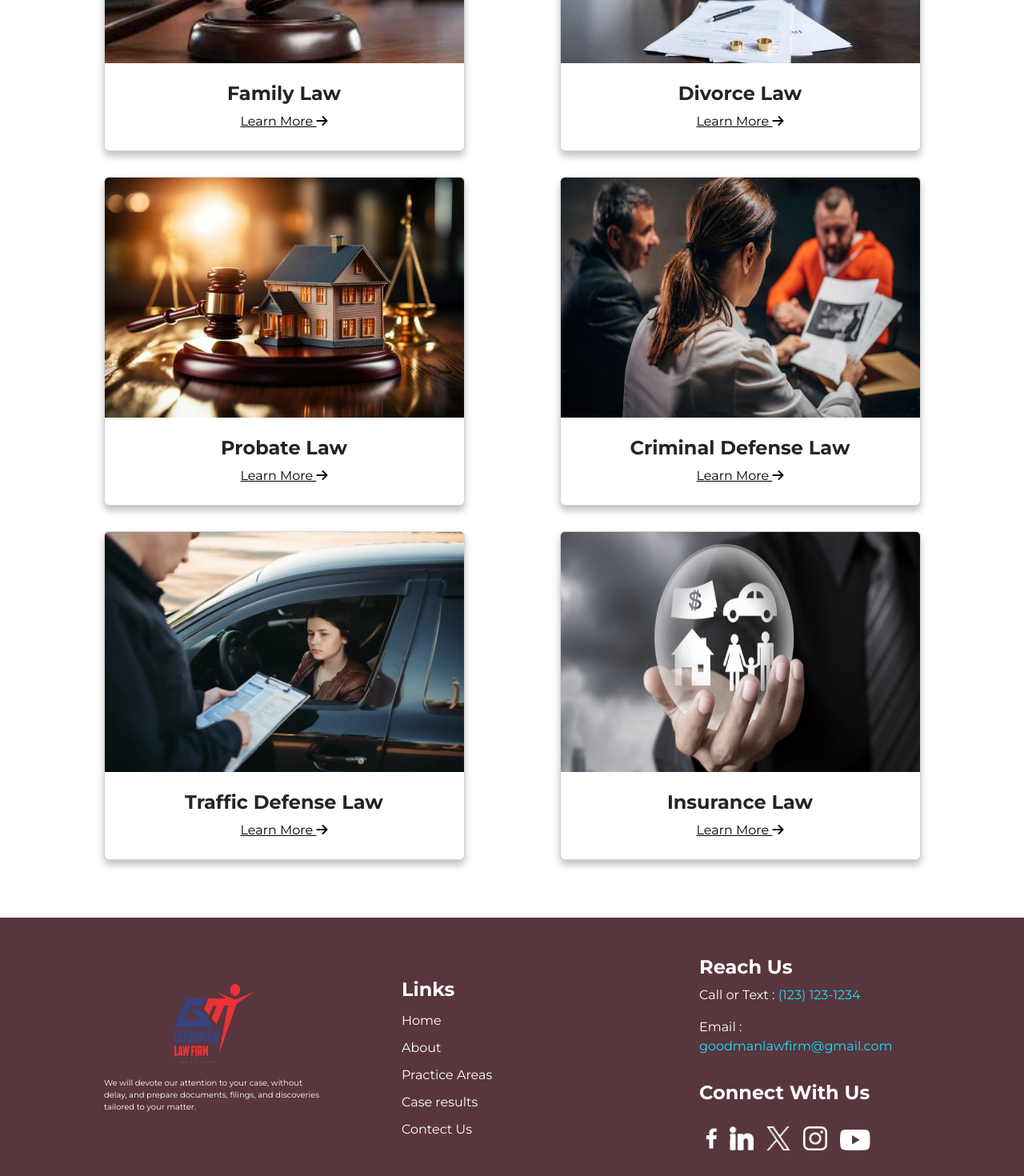
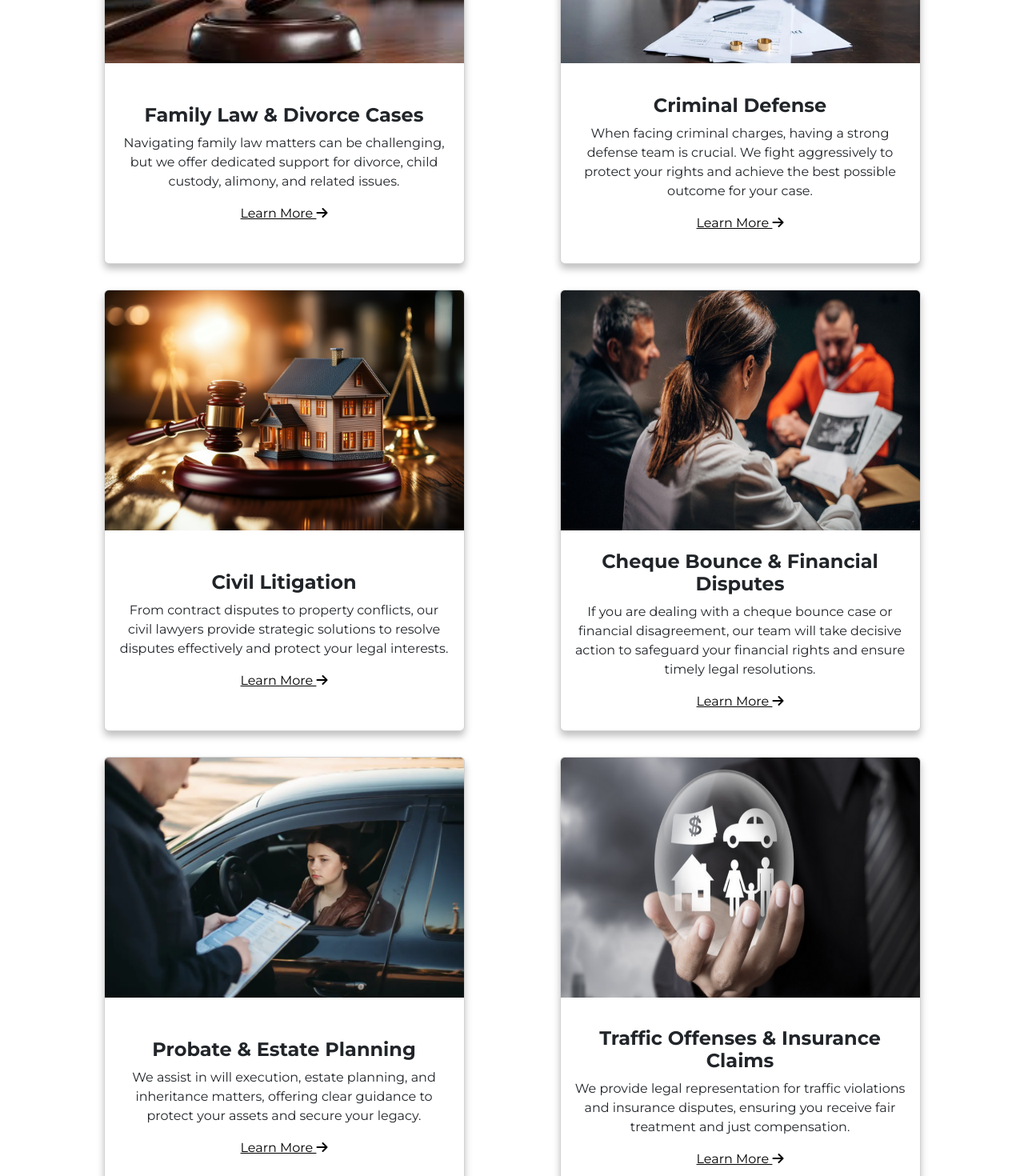
Before and after one commit to NaveenDanielRaj/gdman, a React (Vite) app: page /practiceAreas in a window 1280 px wide. Shown: the part 1100-2570 px from the top of the page at 80% size. Built offline with nearby package versions, Linux system fonts and the light colour scheme.

Commit message:
feat : about us change

```diff
--- a/src/App.css
+++ b/src/App.css
@@ -270,6 +270,12 @@
   font-weight: bold;
 }
 
+.experience {
+  color: #183862 !important;
+  font-weight: normal;
+  font-size: 14px;
+}
+
 .line {
   border: 1px solid #020202 !important;
 }
@@ -302,6 +308,12 @@
 
 .practiceAreas a{
   color: black;
+}
+
+.cardBody {
+  min-height: 250px !important;
+  display: flex;
+  align-items: center;
 }
 
 /* practice areas tabs */
--- a/src/components/about.jsx
+++ b/src/components/about.jsx
@@ -90,34 +90,37 @@ const About = () => {
               <img className='img-fluid' src={male} />
             </div>
             <div className='col-md-5 py-4'>
-                <h2 className='memberName'>Mr. Name</h2>
-                <h3 className='role'> His Role in Office</h3>
+                <h2 className='memberName'>Mr. A. Santhosh Kumar, B.A., LL.B.</h2>
+                <h3 className='role'>Senior Attorney</h3>
+                <h5 className='experience'>14 Years of Experience</h5>
                 <div className='line my-3'></div>
-                <p>Rafael Sweet is the Founder and Lead Trial Attorney at Sweet Justice. He has earned millions of dollars in settlements and verdicts for his clients. He looks forward to litigating whenever necessary and preparing his cases for trial. Rafael has several years of experience representing some of the world’s largest corporations. Rafael has now spent years bringing that expertise to his representation of individuals seeking the maximum compensation for their injuries. Rafael loves being a personal injury lawyer and working to help peoples’ lives. Rafael attended UCLA and Loyola Law School and he is bilingual in English and Spanish. Rafael has successfully helped his clients recover what they deserve from corporations and insurance companies in many types of accidents. Rafael was listed in Top 100 Attorneys Magazine for 2022.</p>
+                <p>A. Santhosh Kumar specializes in <span className='fw-bold'> family law, criminal defense, civil litigation, and financial disputes</span> with over 14 years of extensive legal experience. His deep understanding of legal complexities allows him to craft strategic solutions for clients while ensuring justice is served.</p>
             </div>
          </div>
          <hr className='border border-1 border-danger-subtle my-5'></hr>
          <div className='row align-items-center justify-content-around'>
             <div className='col-md-5'>
-              <img className='img-fluid' src={female} />
+              <img className='img-fluid' src={male} />
             </div>
             <div className='col-md-5 py-4'>
-                <h2 className='memberName'>  Mrs. Name</h2>
-                <h3 className='role'>Her Role in Office</h3>
+                <h2 className='memberName'>  Mr. S. Ezhilmaran, B.A., LL.B.</h2>
+                <h3 className='role'>Legal Associate</h3>
+                <h5 className='experience'>4 Years of Experience</h5>
                 <div className='line my-3'></div>
-                <p>Rafael Sweet is the Founder and Lead Trial Attorney at Sweet Justice. He has earned millions of dollars in settlements and verdicts for his clients. He looks forward to litigating whenever necessary and preparing his cases for trial. Rafael has several years of experience representing some of the world’s largest corporations. Rafael has now spent years bringing that expertise to his representation of individuals seeking the maximum compensation for their injuries. Rafael loves being a personal injury lawyer and working to help peoples’ lives. Rafael attended UCLA and Loyola Law School and he is bilingual in English and Spanish. Rafael has successfully helped his clients recover what they deserve from corporations and insurance companies in many types of accidents. Rafael was listed in Top 100 Attorneys Magazine for 2022.</p>
+                <p>S. Ezhilmaran brings four years of hands-on experience in <span className='fw-bold'>all the mentioned practice areas</span> . He is dedicated to guiding clients through legal challenges with precision and a client-first approach. His expertise in handling legal documentation and court procedures ensures efficient case resolutions while maintaining a high standard of service.</p>
             </div>
          </div>
          <hr className='border border-1 border-danger-subtle my-5'></hr>
          <div className='row align-items-center justify-content-around'>
             <div className='col-md-5'>
-              <img className='img-fluid' src={female} />
+              <img className='img-fluid' src={male} />
             </div>
             <div className='col-md-5 py-4'>
-                <h2 className='memberName'>  Mrs. Name</h2>
-                <h3 className='role'>Her Role in Office</h3>
+                <h2 className='memberName'>  Mr. M. Kevin Jackson, B.A., LL.B.</h2>
+                <h3 className='role'>Junior Advocate</h3>
+                <h5 className='experience'>2 Years of Experience</h5>
                 <div className='line my-3'></div>
-                <p>Rafael Sweet is the Founder and Lead Trial Attorney at Sweet Justice. He has earned millions of dollars in settlements and verdicts for his clients. He looks forward to litigating whenever necessary and preparing his cases for trial. Rafael has several years of experience representing some of the world’s largest corporations. Rafael has now spent years bringing that expertise to his representation of individuals seeking the maximum compensation for their injuries. Rafael loves being a personal injury lawyer and working to help peoples’ lives. Rafael attended UCLA and Loyola Law School and he is bilingual in English and Spanish. Rafael has successfully helped his clients recover what they deserve from corporations and insurance companies in many types of accidents. Rafael was listed in Top 100 Attorneys Magazine for 2022.</p>
+                <p>M. Kevin Jackson is an emerging legal professional with expertise in all the mentioned practice areas. He is passionate about upholding justice, he is committed to providing proactive legal support and advocacy.</p>
             </div>
          </div>
         </div>
--- a/src/components/practiceAreas.jsx
+++ b/src/components/practiceAreas.jsx
@@ -16,60 +16,78 @@ const PracticeAreas = () => {
 
         <div className="container-sm practiceAreas py-5">
           <h2 className="text-center">Practices</h2>
-          <p>Our practice provides comprehensive legal services in all areas and aspects of Serbian business law, with particular focus on the following areas:</p>
+          <p>Our practice provides comprehensive legal services in all areas and aspects of Indian law, with particular focus on the following areas:</p>
 
           <div className="row py-2 align-items-center justify-content-around">
               <div className="col-12 col-md-5 py-3">
                 <div className="card">
                   <img src={family} className="card-img-top" alt="family" height={300} />
-                  <div className="card-body text-center py-4">
-                    <h4 className="card-title fw-bold">Family Law</h4>
+                  <div className="card-body cardBody text-center py-4">
+                    <div>
+                      <h4 className="card-title fw-bold">Family Law & Divorce Cases</h4>
+                      <p className='fs-6'>Navigating family law matters can be challenging, but we offer dedicated support for divorce, child custody, alimony, and related issues.</p>
                       <a href="/practiceAreas/family-law">Learn More <i className="fa fa-solid fa-arrow-right"></i></a>
+                    </div>
                   </div>
                 </div>
               </div>
               <div className="col-12 col-md-5 py-3">
                 <div className="card">
                   <img src={divorce} className="card-img-top" alt="divorce"  height={300} />
-                  <div className="card-body text-center py-4">
-                    <h4 className="card-title fw-bold">Divorce Law</h4>
+                  <div className="card-body cardBody text-center py-4">
+                    <div>
+                      <h4 className="card-title fw-bold">Criminal Defense</h4>
+                      <p className='fs-6'>When facing criminal charges, having a strong defense team is crucial. We fight aggressively to protect your rights and achieve the best possible outcome for your case.</p>
                       <a href="/practiceAreas/divorce-law">Learn More <i className="fa fa-solid fa-arrow-right"></i></a>
+                    </div>
                   </div>
                 </div>
               </div>
               <div className="col-12 col-md-5 py-3">
                 <div className="card">
                   <img src={probate} className="card-img-top" alt="probate"  height={300} />
-                  <div className="card-body text-center py-4">
-                    <h4 className="card-title fw-bold">Probate Law</h4>
+                  <div className="card-body cardBody text-center py-4">
+                    <div>
+                      <h4 className="card-title fw-bold">Civil Litigation</h4>
+                      <p className='fs-6'>From contract disputes to property conflicts, our civil lawyers provide strategic solutions to resolve disputes effectively and protect your legal interests.</p>
                       <a href="/practiceAreas/probate-law">Learn More <i className="fa fa-solid fa-arrow-right"></i></a>
+                    </div>
                   </div>
                 </div>
               </div>
               <div className="col-12 col-md-5 py-3">
                 <div className="card">
                   <img src={criminal} className="card-img-top" alt="criminal"  height={300}/>
-                  <div className="card-body text-center py-4">
-                    <h4 className="card-title fw-bold">Criminal Defense Law</h4>
+                  <div className="card-body cardBody text-center py-4">
+                    <div>
+                      <h4 className="card-title fw-bold">Cheque Bounce & Financial Disputes</h4>
+                      <p className='fs-6'>If you are dealing with a cheque bounce case or financial disagreement, our team will take decisive action to safeguard your financial rights and ensure timely legal resolutions.</p>
                       <a href="/practiceAreas/criminal-defence-law">Learn More <i className="fa fa-solid fa-arrow-right"></i></a>
+                    </div>
                   </div>
                 </div>
               </div>
               <div className="col-12 col-md-5 py-3">
                 <div className="card">
                   <img src={traffic} className="card-img-top" alt="traffic"  height={300}/>
-                  <div className="card-body text-center py-4">
-                    <h4 className="card-title fw-bold">Traffic Defense Law</h4>
+                  <div className="card-body cardBody text-center py-4">
+                    <div>
+                      <h4 className="card-title fw-bold">Probate & Estate Planning</h4>
+                      <p className='fs-6'>We assist in will execution, estate planning, and inheritance matters, offering clear guidance to protect your assets and secure your legacy.</p>
                       <a href="/practiceAreas/traffic-defence-law">Learn More <i className="fa fa-solid fa-arrow-right"></i></a>
+                    </div>
                   </div>
                 </div>
               </div>
               <div className="col-12 col-md-5 py-3">
                 <div className="card">
                   <img src={insurance} className="card-img-top" alt="insurance"  height={300} />
-                  <div className="card-body text-center py-4">
-                    <h4 className="card-title fw-bold">Insurance Law</h4>
+                  <div className="card-body cardBody text-center py-4">
+                    <div>
+                      <h4 className="card-title fw-bold">Traffic Offenses & Insurance Claims</h4>
+                      <p className='fs-6'>We provide legal representation for traffic violations and insurance disputes, ensuring you receive fair treatment and just compensation.</p>
                       <a href="/practiceAreas/insurance-law">Learn More <i className="fa fa-solid fa-arrow-right"></i></a>
+                    </div>
                   </div>
                 </div>
               </div>
```
Also changed, not shown: 33 other files (tests, documents, lock files or other folders). Lines whose indentation alone changed are shown as unchanged.
